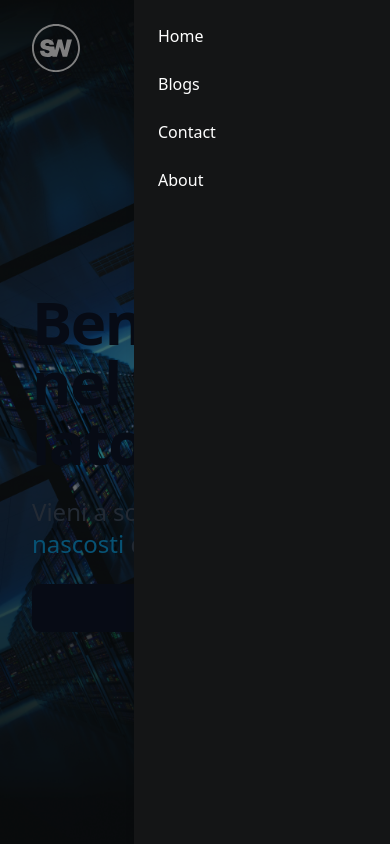
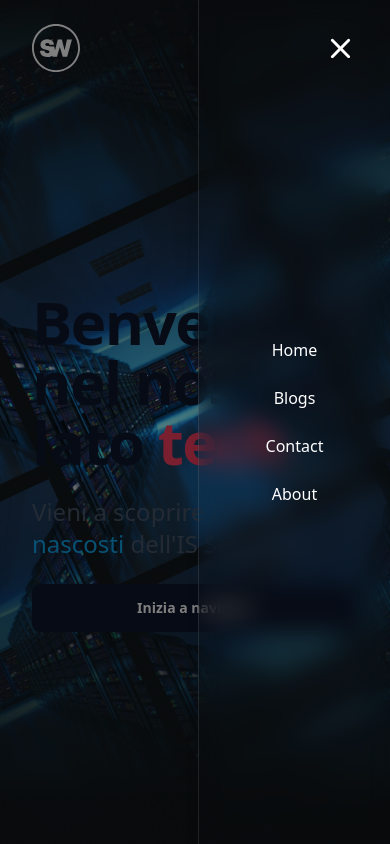
Before and after one commit to Ornitorink0/SobreWeb.it, a React (Vite) app: page / in a window 390 px wide. Both pictures are taken after a click on the icon 340 px from the left and 48 px from the top of the page. Built offline with nearby package versions, Linux system fonts and the light colour scheme.

Commit message:
Modificata la navigation bar per la visualizzazione su mobile

```diff
--- a/src/components/NavigationBar.jsx
+++ b/src/components/NavigationBar.jsx
@@ -53,7 +53,7 @@ export default class NavigationBar extends PureComponent {
         </div>
 
         {/* Icona per mobile */}
-        <div className="md:hidden">
+        <div className="md:hidden z-30">
           {!isMenuOpen ? (
             <MenuRoundedIcon
               className="cursor-pointer"
@@ -79,7 +79,7 @@ export default class NavigationBar extends PureComponent {
             ></div>
 
             {/* Menu */}
-            <div className="fixed inset-y-0 right-0 bg-primary-800 w-64 p-6 z-20 text-white flex flex-col space-y-6 shadow-lg">
+            <div className="fixed inset-y-0 items-center justify-center right-0 w-48 p-6 z-20 text-white flex flex-col space-y-6 shadow-lg backdrop-blur-md border-l border-solid border-[#88888830]">
               <a
                 className="hover:text-accent1-500 transition duration-300"
                 href="/home"
```
